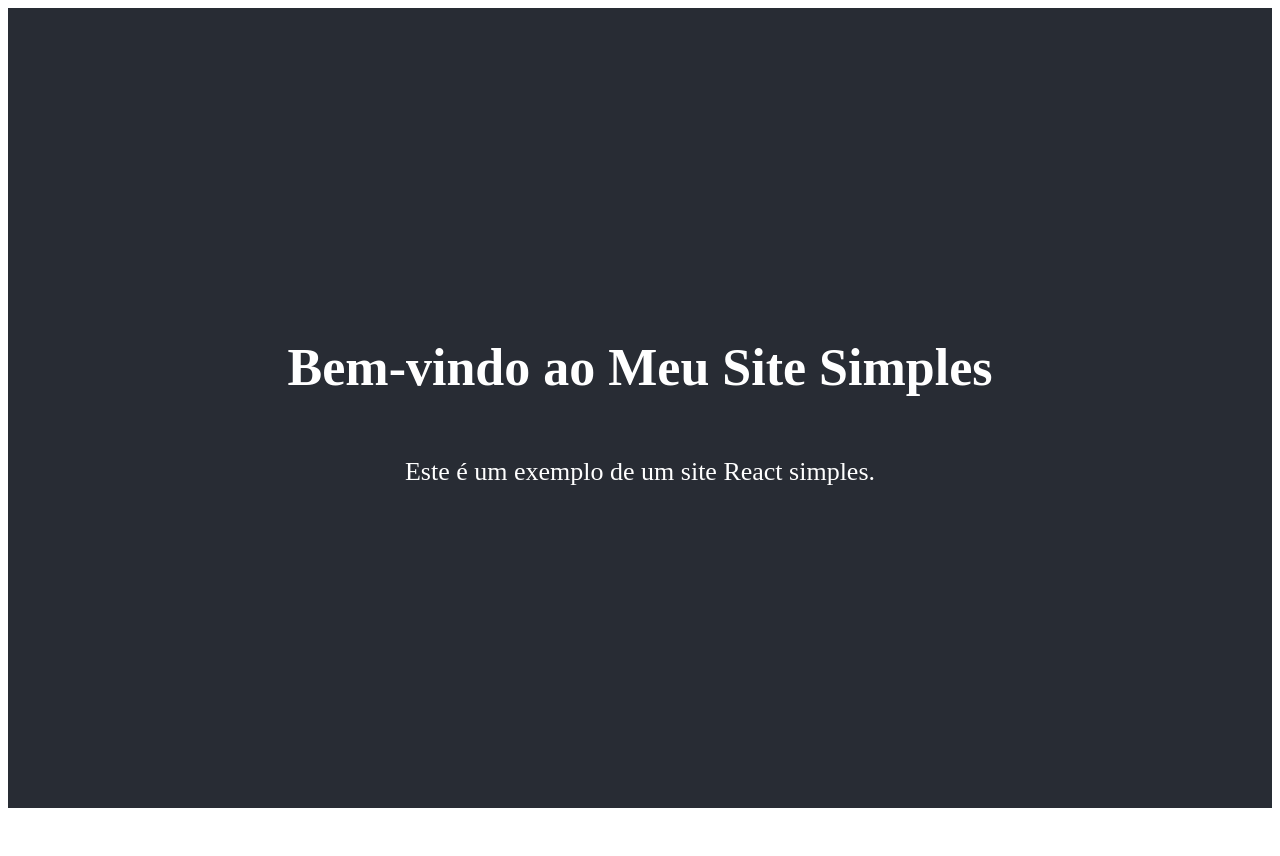
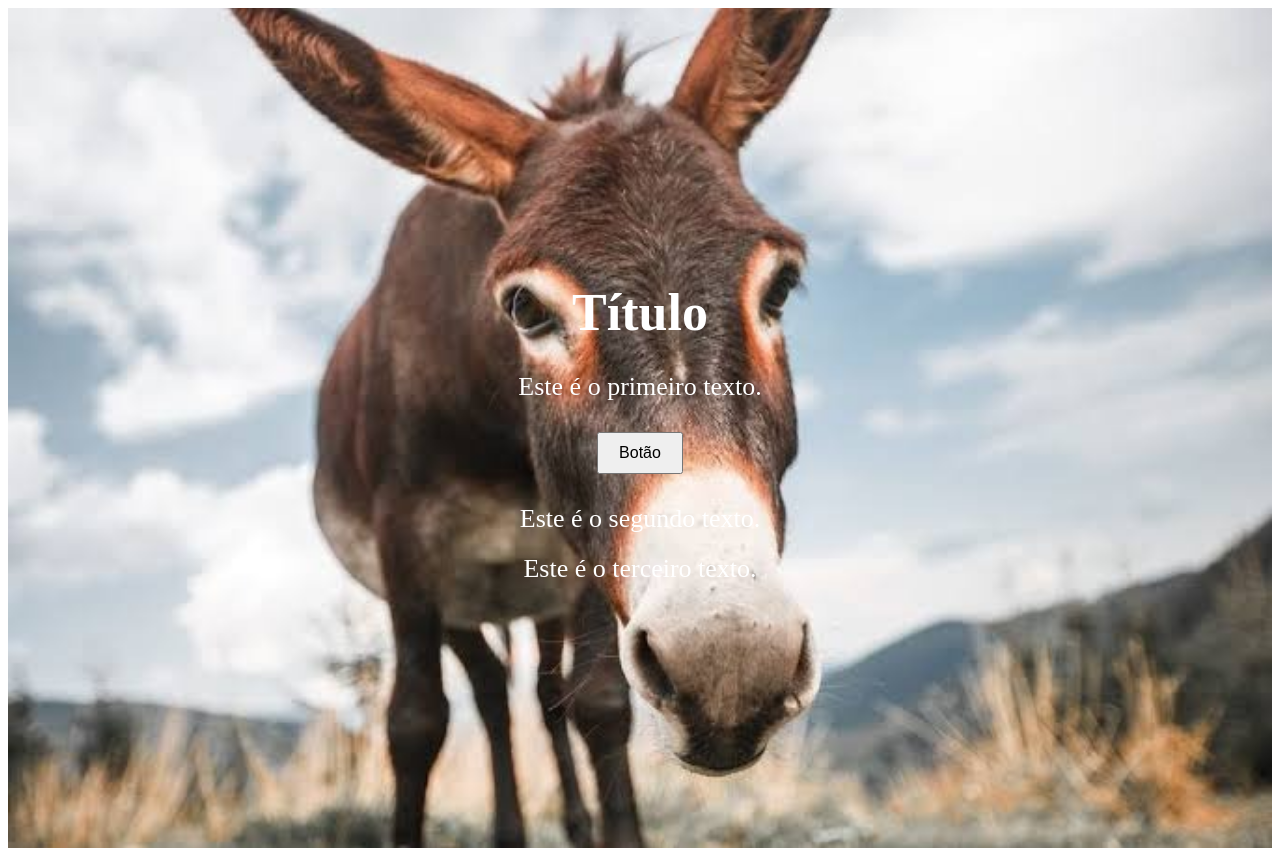
Before and after one commit to kennedybringel/galinha, a React (Create React App) app: page / in a window 1280 px wide. Before the commit the page ends 816 px from the top, so only its background shows below. Built offline with nearby package versions, Linux system fonts and the light colour scheme.

Commit message:
Adicionando imagem de fundo fixa

```diff
--- a/src/App.css
+++ b/src/App.css
@@ -3,16 +3,30 @@
 }
 
 .App-header {
-  background-color: #282c34;
+  background-image: url('./assets/background.jpg'); /* Substitua pelo caminho da sua imagem */
+  background-attachment: fixed;
+  background-size: cover;
+  background-position: center;
   min-height: 100vh;
   display: flex;
   flex-direction: column;
   align-items: center;
   justify-content: center;
-  font-size: calc(10px + 2vmin);
   color: white;
+  padding: 20px;
 }
 
-.App-link {
-  color: #61dafb;
+h1 {
+  margin: 20px 0;
 }
+
+p {
+  margin: 10px 0;
+}
+
+button {
+  margin: 20px 0;
+  padding: 10px 20px;
+  font-size: 16px;
+  cursor: pointer;
+}
--- a/src/App.js
+++ b/src/App.js
@@ -5,10 +5,11 @@ function App() {
   return (
     <div className="App">
       <header className="App-header">
-        <h1>Bem-vindo ao Meu Site Simples</h1>
-        <p>
-          Este é um exemplo de um site React simples.
-        </p>
+        <h1>Título</h1>
+        <p>Este é o primeiro texto.</p>
+        <button>Botão</button>
+        <p>Este é o segundo texto.</p>
+        <p>Este é o terceiro texto.</p>
       </header>
     </div>
   );
```
Also changed, not shown: src/assets/background.jpg (added).
